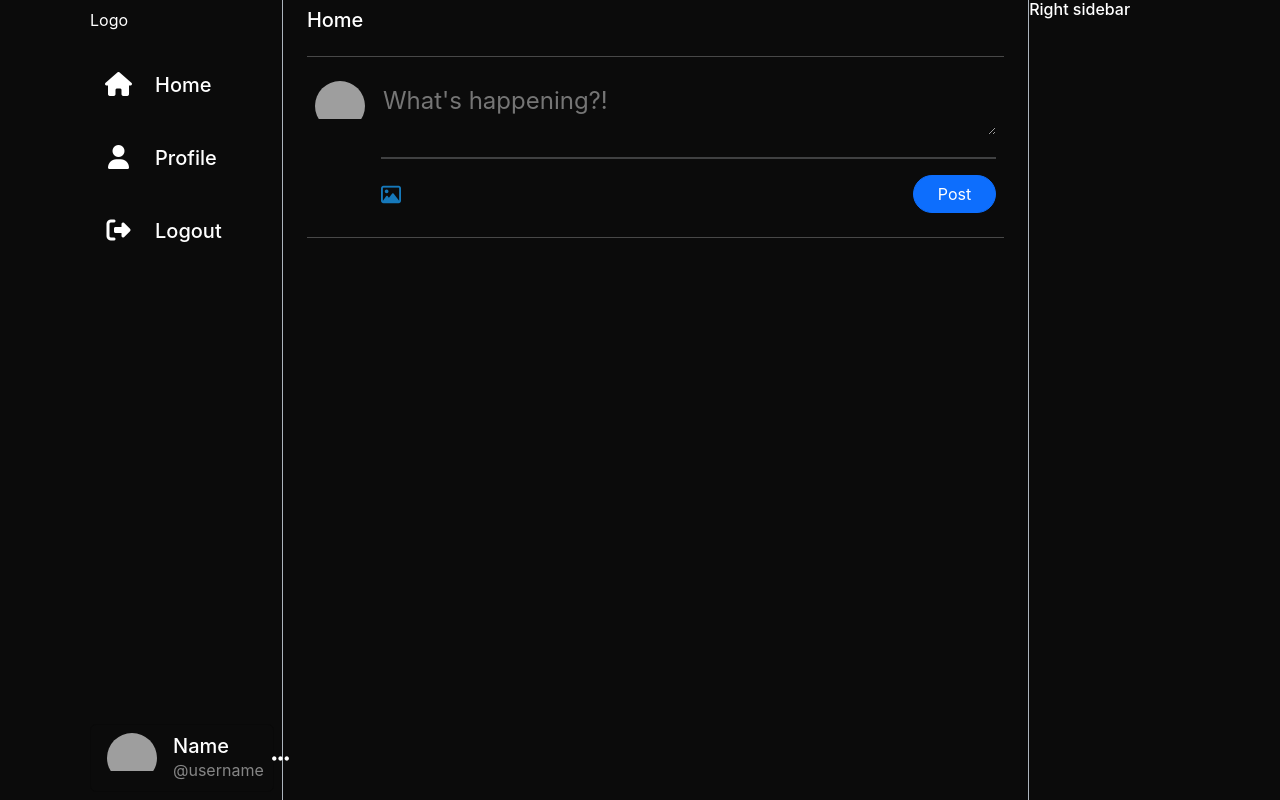
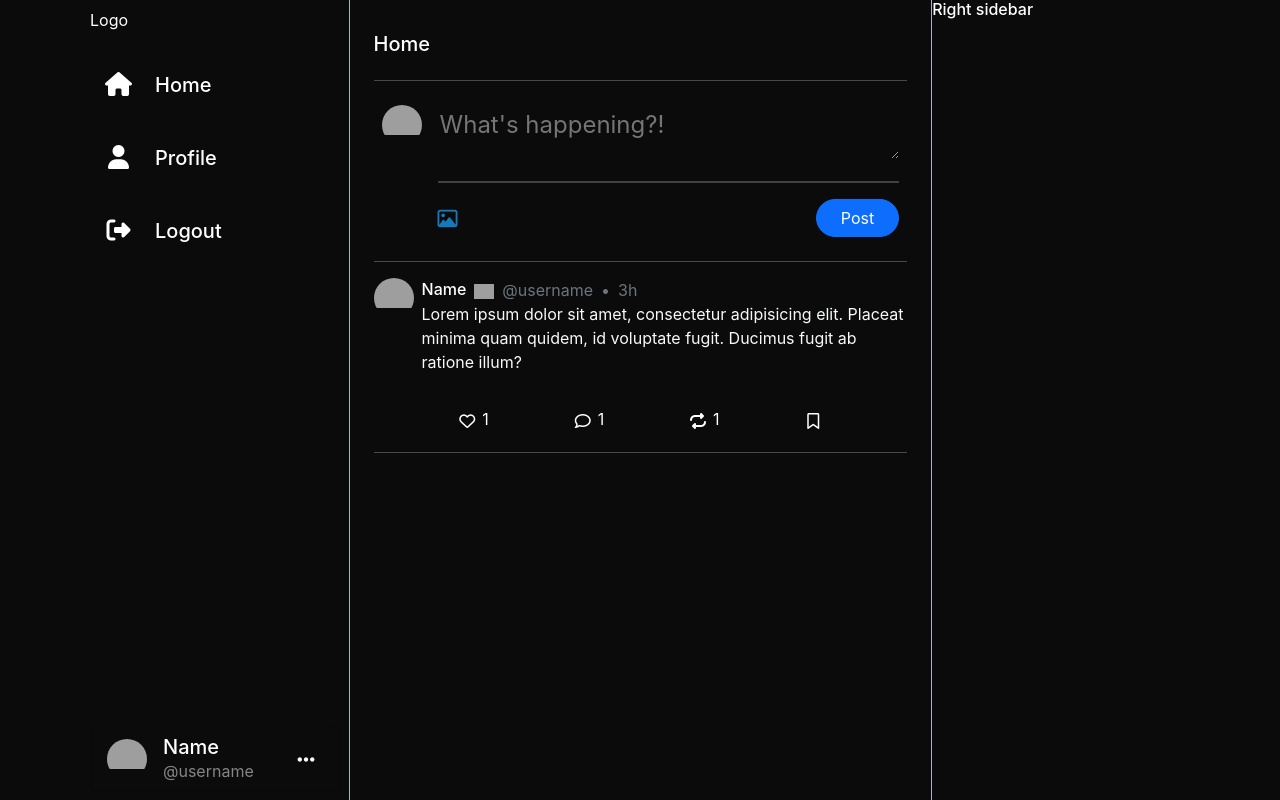
Before and after one commit to I-Adarsh-I/Twitter-Clone-MERN, a React (Create React App) app in the folder frontend/: page / in a window 1280 px wide. Built offline with nearby package versions, Linux system fonts and the light colour scheme; grey boxes are pictures that could not be loaded.

Commit message:
Added profile url

```diff
--- a/frontend/src/App.js
+++ b/frontend/src/App.js
@@ -4,6 +4,7 @@ import { Routes, Route } from "react-router-dom";
 import Login from "./pages/auth/Login";
 import Register from './pages/auth/Register';
 import Home from "./pages/home/Home";
+import Profile from './pages/profile/Profile'
 
 function App() {
   return (
@@ -12,6 +13,7 @@ function App() {
         <Route path="/login" element={<Login />} />
         <Route path="/register" element={<Register />} />
         <Route path="/" element = {<Home />} />
+        <Route path="/profile" element={<Profile />} />
       </Routes>
     </div>
   );
--- a/frontend/src/components/feed/Feed.js
+++ b/frontend/src/components/feed/Feed.js
@@ -1,20 +1,21 @@
 import React from "react";
 import Avatar from "../../components/avatar/Avatar";
 import "./feed.css";
+import Post from "../post/Post";
 
 const Feed = () => {
   const imgUrl =
     "https://i.pinimg.com/736x/c0/74/9b/c0749b7cc401421662ae901ec8f9f660.jpg";
 
   return (
-    <div className="feed-main mx-4">
+    <div className="feed-main">
       <div className="top-nav d-flex align-items-center justify-content-between my-2">
         <div className="h5">Home</div>
       </div>
       <hr />
       <div className="card border-dark-subtle bg-transparent p-2 border-0">
         <div className="d-flex gap-3 ">
-          <div className="r-post-con">
+          <div className="l-post-con">
             <div className="avatar name-n-avatar rounded-pill overflow-hidden">
               <Avatar image={imgUrl} />
             </div>
@@ -30,9 +31,13 @@ const Feed = () => {
                 className="post-textbox w-100 bg-transparent text-white border-0 fs-4 pb-3"
               ></textarea>
             </form>
-            <hr className="border" />
+            <hr className="border border-opacity-10" />
             <div className="d-flex justify-content-between align-items-center">
-            <i class="fa-regular fa-image fa-lg" style={{color:'#1679BB'}} role="button"></i>
+              <i
+                class="fa-regular fa-image fa-lg"
+                style={{ color: "#1679BB" }}
+                role="button"
+              ></i>
               <button className="btn btn-primary rounded-pill px-4">
                 Post
               </button>
@@ -40,7 +45,10 @@ const Feed = () => {
           </div>
         </div>
       </div>
-      <hr />
+      <hr className="opacity-25" />
+
+      {/* post */}
+      <Post />
     </div>
   );
 };
--- a/frontend/src/components/feed/feed.css
+++ b/frontend/src/components/feed/feed.css
@@ -1,10 +1,32 @@
 .feed-main{
-    width: 74%;
+    width: 50%;
+    margin: 24px;
 }
-.avatar{
-    height: 50px;
-    width: 50px;
+.icons{
+    width: 30px;
+    height: 30px;
+    display: flex;
+    align-items: center;
+    justify-content: center;
+    border-radius: 50%;
 }
+.icons:hover{
+    background-color: rgba(0, 162, 255, 0.15);
+}
+
 textarea#description.post-textbox:focus {
     outline: none;
 }
+@media screen and (min-width: 481px) and (max-width: 780px){
+    .feed-main{
+        width: 100%;
+        margin: 0;
+    }
+}
+
+@media screen and (max-width: 480px){
+    .feed-main{
+        width: 100%;
+        margin: 0;
+    }
+}
--- /dev/null
+++ b/frontend/src/components/post/Post.js
@@ -0,0 +1,70 @@
+import React from "react";
+import Avatar from "../avatar/Avatar";
+
+const Post = () => {
+  const imgUrl =
+    "https://i.pinimg.com/736x/c0/74/9b/c0749b7cc401421662ae901ec8f9f660.jpg";
+  return (
+    <div>
+      <div className="post d-flex flex-column gap-3">
+        <div className="d-flex gap-2">
+          <div className="l-post-con">
+            <div className="avatar name-n-avatar rounded-pill overflow-hidden">
+              <Avatar image={imgUrl} />
+            </div>
+          </div>
+          <div className="r-post-con">
+            <div className="d-flex gap-2 align-items-center">
+              <h6 className="m-0">Name</h6>
+              <div className="text-secondary d-flex align-items-center gap-2">
+                <div style={{ width: "20px" }}>
+                  <img
+                    src="https://cdn-icons-png.flaticon.com/512/7641/7641727.png"
+                    alt=""
+                    className="w-100"
+                  />
+                </div>
+                <span>@username</span>
+                <span>•</span>
+                <span>3h</span>
+              </div>
+            </div>
+            <div>
+              <p className="text-light">
+                Lorem ipsum dolor sit amet, consectetur adipisicing elit.
+                Placeat minima quam quidem, id voluptate fugit. Ducimus fugit ab
+                ratione illum?
+              </p>
+            </div>
+          </div>
+        </div>
+        <div className="d-flex justify-content-evenly align-items-center">
+          <div className="d-flex align-items-center">
+            <div className="icons" role="button">
+              <i class="fa-regular fa-heart"></i>
+            </div>
+            <p className="m-0 mb-1">1</p>
+          </div>
+          <div className="d-flex align-items-center">
+            <div className="icons" role="button">
+              <i class="fa-regular fa-comment"></i>
+            </div>
+            <p className="m-0 mb-1">1</p>
+          </div>
+          <div className="d-flex align-items-center">
+            <div className="icons" role="button">
+              <i class="fa-solid fa-repeat"></i>
+            </div>
+            <p className="m-0 mb-1">1</p>
+          </div>
+          <div className="icons" role="button">
+            <i class="fa-regular fa-bookmark"></i>
+          </div>
+        </div>
+      </div>
+      <hr />
+    </div>
+  );
+};
+
+export default Post;
--- /dev/null
+++ b/frontend/src/components/profile/Profile.js
@@ -0,0 +1,20 @@
+import React from "react";
+import "./profile.css";
+
+const Profile = () => {
+  return (
+    <div className="profile-main">
+      <div className="top-nav d-flex align-items-center justify-content-between my-1">
+        <div className="mx-2">
+          <div className="h5">Name</div>
+          <p className="text-secondary m-0">2 posts</p>
+        </div>
+      </div>
+      <div className="cov-img w-100">
+        <img src="https://sp-ao.shortpixel.ai/client/to_webp,q_glossy,ret_img,w_1024,h_341/https://blog.snappa.com/wp-content/uploads/2020/01/Best-Twitter-Header-Image-Size-1024x341.jpg" alt="cover" className="w-100"/>
+      </div>
+    </div>
+  );
+};
+
+export default Profile;
--- /dev/null
+++ b/frontend/src/components/profile/profile.css
@@ -0,0 +1,3 @@
+.profile-main{
+    width: 50%;
+}
--- a/frontend/src/components/sidebar/Sidebar.js
+++ b/frontend/src/components/sidebar/Sidebar.js
@@ -1,8 +1,13 @@
-import React from "react";
+import React, { useState } from "react";
+import Avatar from "../avatar/Avatar";
 import "./sidebar.css";
 
 const Sidebar = () => {
+  const imgUrl =
+    "https://i.pinimg.com/736x/c0/74/9b/c0749b7cc401421662ae901ec8f9f660.jpg";
+
   return (
+    <>
         <div className="d-flex flex-column justify-content-between border-end border-dark-subtle p-2 sidebar-main gap-4 px-2">
           <div className="top-options">
             <div className="logo-container d-flex align-items-center justify-content-start">
@@ -14,10 +19,10 @@ const Sidebar = () => {
                 role="button"
               >
                 <div className="logo-con d-flex align-items-center justify-content-center">
-              <i class="fa-solid fa-house fa-xl"></i>
+                  <i className="fa-solid fa-house fa-xl"></i>
                 </div>
                 <div className="head-con">
-              <h5 className="m-0">Home</h5>
+                  <h5 className="m-0 nav-item">Home</h5>
                 </div>
               </div>
               <div
@@ -25,10 +30,10 @@ const Sidebar = () => {
                 role="button"
               >
                 <div className="logo-con d-flex align-items-center justify-content-center">
-              <i class="fa-solid fa-user fa-xl"></i>
+                  <i className="fa-solid fa-user fa-xl"></i>
                 </div>
                 <div className="head-con">
-              <h5 className="m-0">Profile</h5>
+                  <h5 className="m-0 nav-item">Profile</h5>
                 </div>
               </div>
               <div
@@ -36,10 +41,10 @@ const Sidebar = () => {
                 role="button"
               >
                 <div className="logo-con d-flex align-items-center justify-content-center">
-              <i class="fa-solid fa-right-from-bracket fa-xl"></i>
+                  <i className="fa-solid fa-right-from-bracket fa-xl"></i>
                 </div>
                 <div className="head-con">
-              <h5 className="m-0">Logout</h5>
+                  <h5 className="m-0 nav-item">Logout</h5>
                 </div>
               </div>
             </div>
@@ -48,19 +53,27 @@ const Sidebar = () => {
             <div className="card-body d-flex justify-content-between align-items-center gap-2 py-2">
               <div className="name-n-avatar d-flex align-items-center gap-3">
                 <div className="avatar rounded-pill overflow-hidden">
-              <img src="https://i.pinimg.com/736x/c0/74/9b/c0749b7cc401421662ae901ec8f9f660.jpg" alt="profile" className="w-100 "/>
+                  <img
+                    src="https://i.pinimg.com/736x/c0/74/9b/c0749b7cc401421662ae901ec8f9f660.jpg"
+                    alt="profile"
+                    className="w-100 "
+                  />
                 </div>
-            <div className="name-sec ">
+                <div className="name-sec">
                   <h5 className="m-0">Name</h5>
                   <p className="text-white-50 m-0">@username</p>
                 </div>
               </div>
-          <div className="more-options rounded-pill d-flex align-items-center justify-content-center m-0" role="button">
-            <i class="fa-solid fa-ellipsis fa-lg"></i>
+              <div
+                className="more-options rounded-pill align-items-center justify-content-center m-0"
+                role="button"
+              >
+                <i className="fa-solid fa-ellipsis fa-lg"></i>
               </div>
             </div>
           </div>
         </div>
+    </>
   );
 };
 
--- a/frontend/src/components/sidebar/sidebar.css
+++ b/frontend/src/components/sidebar/sidebar.css
@@ -1,5 +1,5 @@
 .sidebar-main{
-    width: 18%;
+    width: 25%;
 }
 .logo-con{
     height: 25px;
@@ -13,14 +13,54 @@
     width: 40px;
 }
 .more-options{
+    display: flex;
     height: 35px;
     width: 35px;
 }
 .r-sidebar-main{
-    width: 18%;
+    width: 25%;
     padding: 0;
     margin: 0;
 }
 .option:hover, .more-options:hover{
     background-color: rgba(240, 240, 240, 0.08);
 }
+.open-menu{
+    display: none;
+}
+
+@media screen and (min-width: 481px) and (max-width: 780px) {
+    .nav-item{
+        display: none;
+    }
+    .name-sec{
+        display: none;
+    }
+    .more-options{
+        display: none;
+    }
+    .r-sidebar-main{
+        display: none;
+    }
+    .sidebar-main{
+        width: 15%;
+    }
+    .option{
+        padding-right: 0px !important;
+        gap: 1em !important;
+    }
+}
+
+@media screen and (max-width: 480px) {
+    .open-menu{
+        display: block;
+    }
+    .r-sidebar-main{
+       display: none;
+    }
+    .sidebar-main{
+        width: 65%;
+        z-index: 2;
+    }
+
+}
--- /dev/null
+++ b/frontend/src/pages/profile/Profile.js
@@ -0,0 +1,16 @@
+import React from 'react'
+import Sidebar from '../../components/sidebar/Sidebar'
+import R_Sidebar from '../../components/sidebar/R_Sidebar'
+import Profile from '../../components/profile/Profile'
+
+const Home = () => {
+  return (
+    <div className='container d-flex home-main'>
+      <Sidebar />
+      <Profile />
+      <R_Sidebar />
+    </div>
+  )
+}
+
+export default Home
```
Lines whose indentation alone changed are shown as unchanged.
